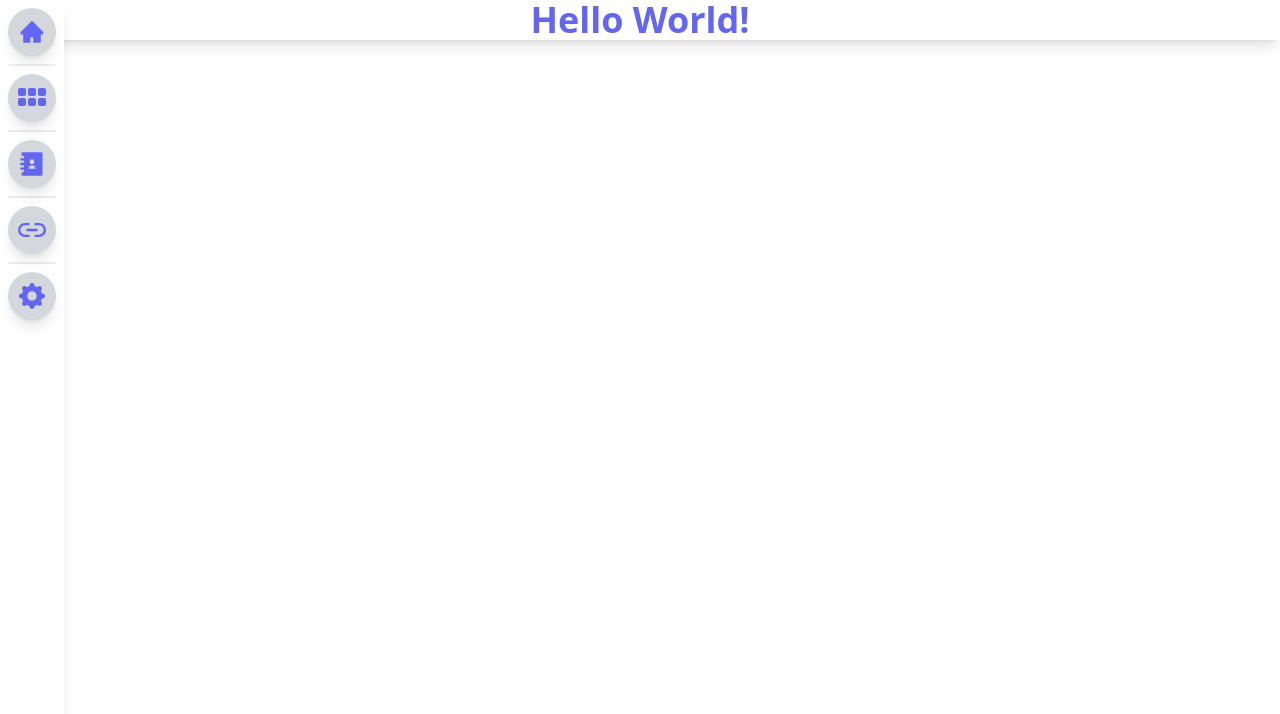
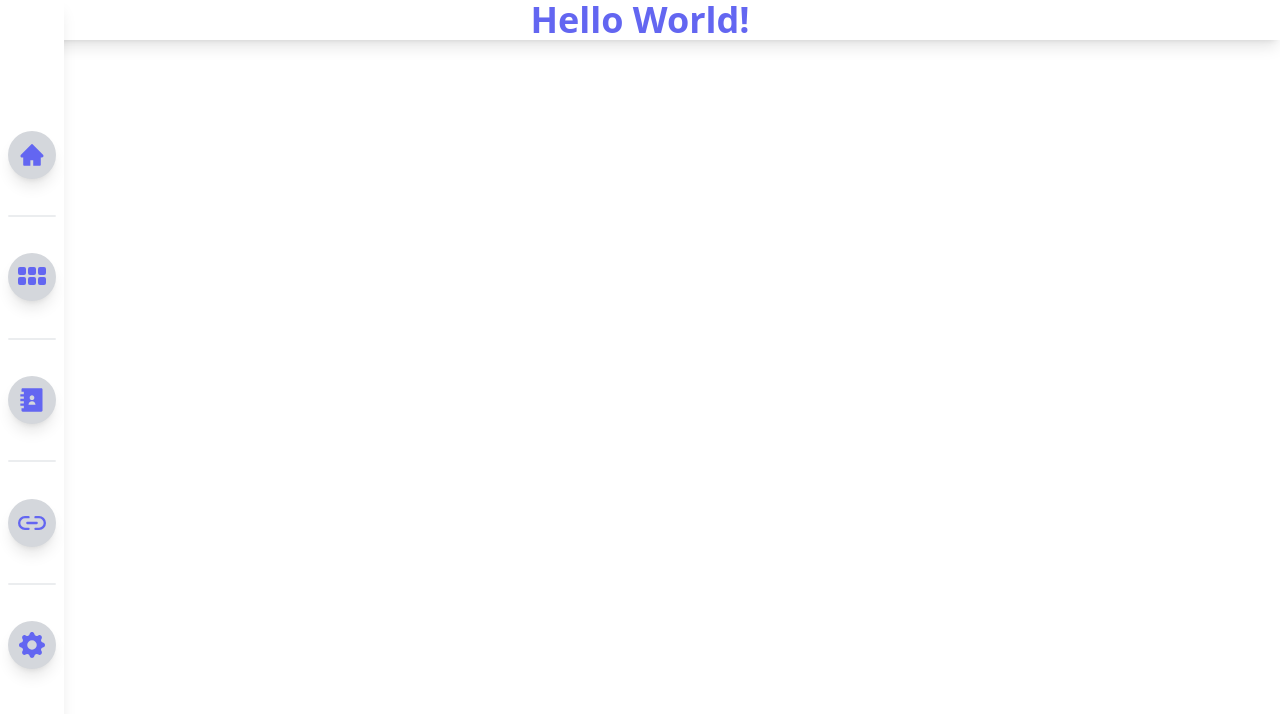
Before and after one commit to n33vb4k/PortfolioWebsite, a React (Vite) app in the folder portfoliosite/: page / in a window 1280 px wide. Shown: the top 714 px of the page. Built offline with nearby package versions, Linux system fonts and the light colour scheme.

Commit message:
Adjusted sidebar icon spacing

```diff
--- a/portfoliosite/src/components/SideBar.tsx
+++ b/portfoliosite/src/components/SideBar.tsx
@@ -7,7 +7,8 @@ import { FiLink2 } from "react-icons/fi";
 const SideBar = () => {
     return (
         <div className="fixed top-0 left-0 h-screen w-16 flex flex-col
-                  bg-white dark:bg-gray-900 shadow-lg">
+                  bg-white dark:bg-gray-900 shadow-lg justify-between">
+            <div className="flex-grow-[0.2]"></div>
             <SideBarIcon icon={<AiFillHome size="26" />} text='Home'/>
             <Divider />
             <SideBarIcon icon={<BsFillGrid3X2GapFill size="32" />} text='Projects'/>
@@ -17,6 +18,7 @@ const SideBar = () => {
             <SideBarIcon icon={<FiLink2 size="28" />} text='Links' />
             <Divider />
             <SideBarIcon icon={<BsGearFill size="26" />} />
+            <div className="flex-grow-[0.2]"></div>
         </div>
     );
 };
```
